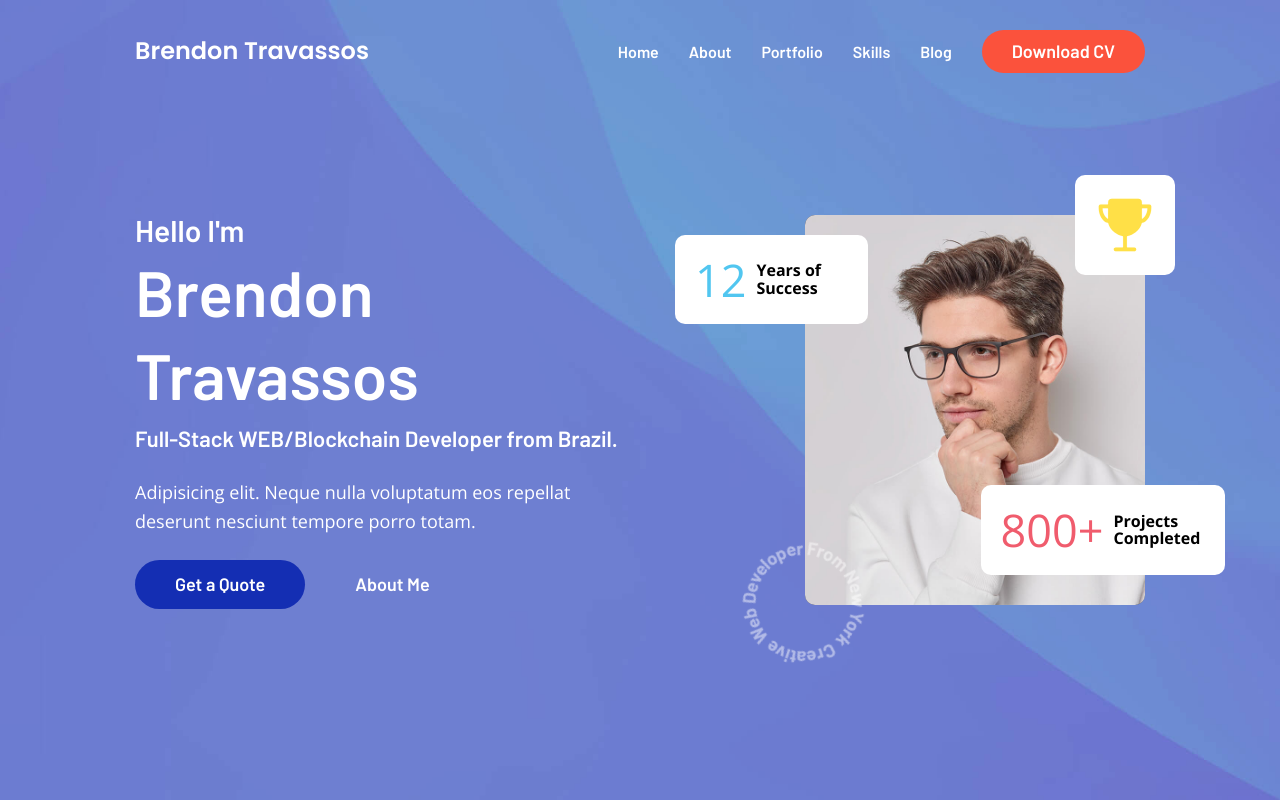
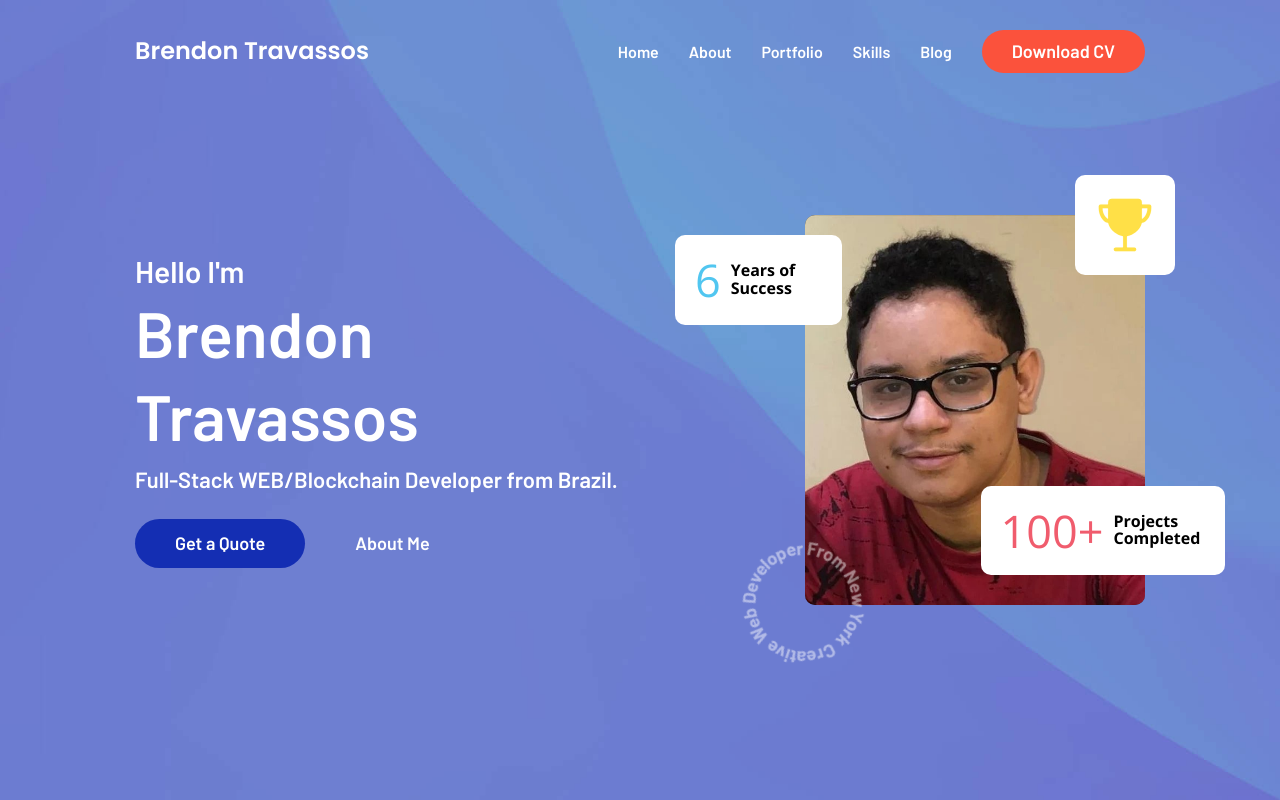
Before and after one commit to brendon726/portfolio, a plain HTML site: page index.html in a window 1280 px wide. Shown: the top 800 px of the page. Drawn offline with nearby package versions, Linux system fonts and the light colour scheme.

Commit message:
up-to-date

```diff
--- a/index.html
+++ b/index.html
@@ -94,17 +94,17 @@
 
           <div class="hero-banner">
 
-            <img src="./assets/images/hero-banner.jpg" width="800" height="864" loading="lazy" alt="Ethan's Photo"
+            <img src="./assets/images/about-banner.jpg" width="800" height="864" loading="lazy" alt="Ethan's Photo"
               class="img-cover">
 
             <div class="elem elem-1">
-              <p class="elem-title">12</p>
+              <p class="elem-title">6</p>
 
               <p class="elem-text">Years of Success</p>
             </div>
 
             <div class="elem elem-2">
-              <p class="elem-title">800+</p>
+              <p class="elem-title">100+</p>
 
               <p class="elem-text">Projects Completed</p>
             </div>
@@ -124,10 +124,6 @@
               <span>Hello I'm</span>
               <strong>Brendon Travassos</strong> Full-Stack WEB/Blockchain Developer from Brazil.
             </h2>
-
-            <p class="hero-text">
-              Adipisicing elit. Neque nulla voluptatum eos repellat deserunt nesciunt tempore porro totam.
-            </p>
 
             <div class="btn-group">
               <a href="#contact" class="btn btn-primary blue">Get a Quote</a>
```
